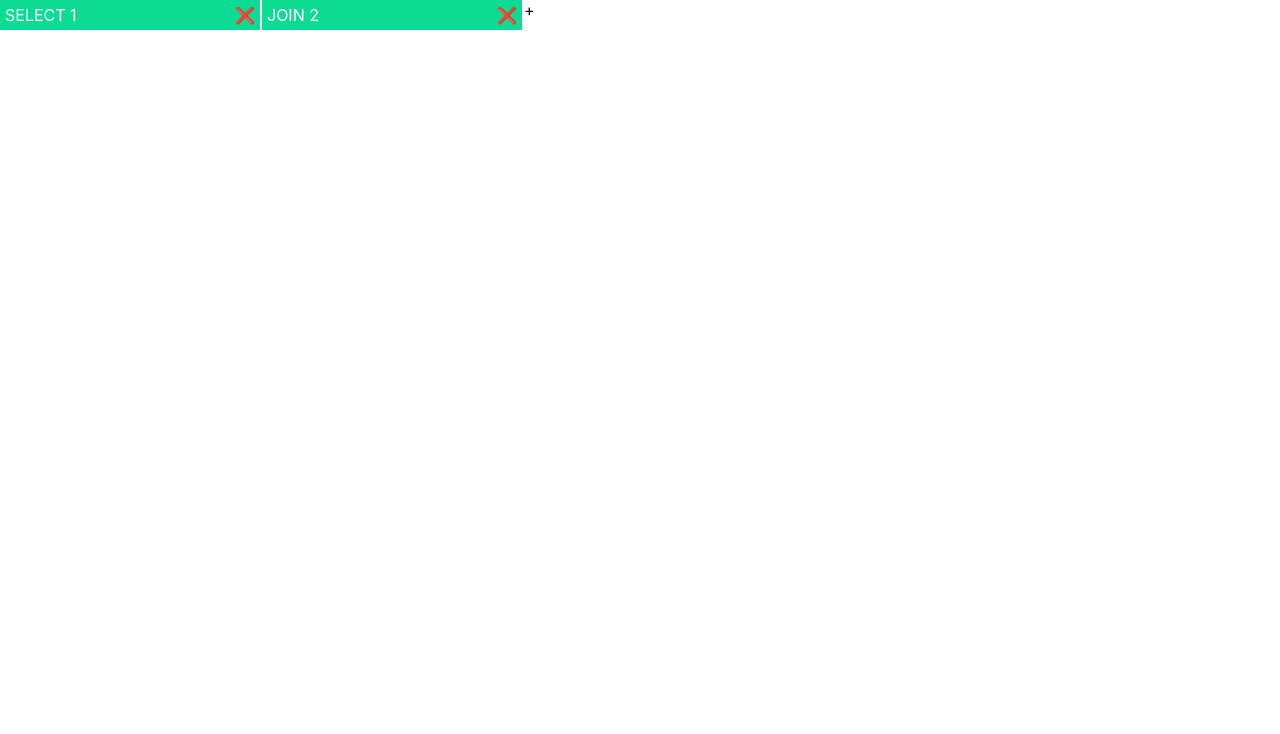
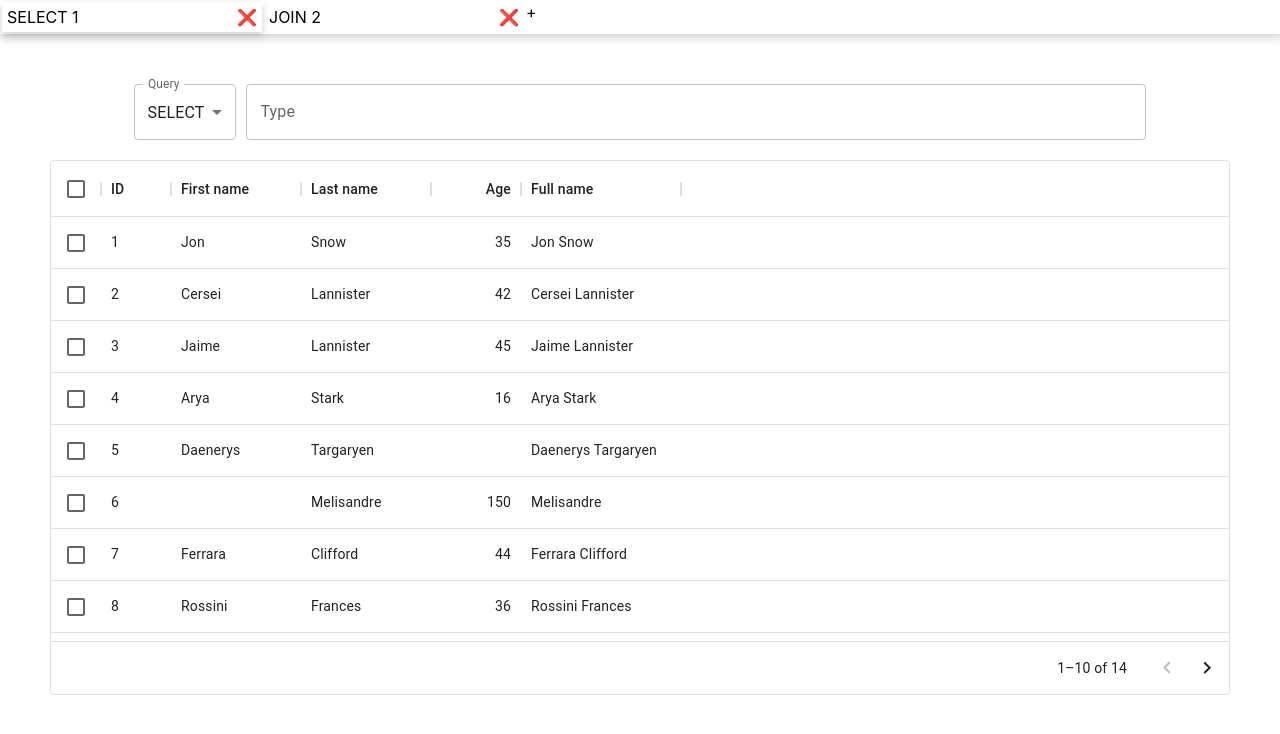
Before and after one commit to tanmayVaish/querier, a React (Vite) app: page / in a window 1280 px wide. Shown: the top 734 px of the page. Built offline with nearby package versions, Linux system fonts and the light colour scheme.

Commit message:
table added

```diff
--- a/package.json
+++ b/package.json
@@ -11,6 +11,7 @@
     "@emotion/react": "^11.9.3",
     "@emotion/styled": "^11.9.3",
     "@mui/material": "^5.8.5",
+    "@mui/x-data-grid": "^5.12.3",
     "@reduxjs/toolkit": "^1.8.2",
     "react": "^18.0.0",
     "react-dom": "^18.0.0",
--- a/src/App.tsx
+++ b/src/App.tsx
@@ -1,8 +1,16 @@
+import Box from "@mui/material/Box";
 import "./App.css";
 import Tabs from "./hoc/Tabs";
+import Main from "./components/Main";
 
 function App() {
-	return <Tabs />;
+	return (
+		<Box>
+			<Tabs>
+				<Main />
+			</Tabs>
+		</Box>
+	);
 }
 
 export default App;
--- /dev/null
+++ b/src/components/Main/DataTable.tsx
@@ -0,0 +1,54 @@
+import * as React from "react";
+import { DataGrid, GridColDef, GridValueGetterParams } from "@mui/x-data-grid";
+
+const columns: GridColDef[] = [
+	{ field: "id", headerName: "ID", width: 70 },
+	{ field: "firstName", headerName: "First name", width: 130 },
+	{ field: "lastName", headerName: "Last name", width: 130 },
+	{
+		field: "age",
+		headerName: "Age",
+		type: "number",
+		width: 90,
+	},
+	{
+		field: "fullName",
+		headerName: "Full name",
+		description: "This column has a value getter and is not sortable.",
+		sortable: false,
+		width: 160,
+		valueGetter: (params: GridValueGetterParams) =>
+			`${params.row.firstName || ""} ${params.row.lastName || ""}`,
+	},
+];
+
+const rows = [
+	{ id: 1, lastName: "Snow", firstName: "Jon", age: 35 },
+	{ id: 2, lastName: "Lannister", firstName: "Cersei", age: 42 },
+	{ id: 3, lastName: "Lannister", firstName: "Jaime", age: 45 },
+	{ id: 4, lastName: "Stark", firstName: "Arya", age: 16 },
+	{ id: 5, lastName: "Targaryen", firstName: "Daenerys", age: null },
+	{ id: 6, lastName: "Melisandre", firstName: null, age: 150 },
+	{ id: 7, lastName: "Clifford", firstName: "Ferrara", age: 44 },
+	{ id: 8, lastName: "Frances", firstName: "Rossini", age: 36 },
+	{ id: 9, lastName: "Roxie", firstName: "Harvey", age: 65 },
+	{ id: 10, lastName: "Roxie", firstName: "Harvey", age: 65 },
+	{ id: 11, lastName: "Roxie", firstName: "Harvey", age: 65 },
+	{ id: 12, lastName: "Roxie", firstName: "Harvey", age: 65 },
+	{ id: 13, lastName: "Roxie", firstName: "Harvey", age: 65 },
+	{ id: 14, lastName: "Roxie", firstName: "Harvey", age: 65 },
+];
+
+export default function DataTable() {
+	return (
+		<div style={{ height: 535, width: "100%" }}>
+			<DataGrid
+				rows={rows}
+				columns={columns}
+				pageSize={10}
+				rowsPerPageOptions={[10]}
+				checkboxSelection
+			/>
+		</div>
+	);
+}
--- /dev/null
+++ b/src/components/Main/index.tsx
@@ -0,0 +1,69 @@
+import Box from "@mui/material/Box";
+import React, { useState } from "react";
+import {
+	FormControl,
+	InputLabel,
+	MenuItem,
+	OutlinedInput,
+	Select,
+} from "@mui/material";
+import DataTable from "./DataTable";
+
+const Main = () => {
+	const mockQuery = ["JOIN", "CREATE", "SELECT"];
+
+	const [query, setQuery] = useState("SELECT");
+	const handleChange = () => {
+		setQuery("JOIN");
+	};
+
+	return (
+		<Box
+			sx={{
+				padding: "50px",
+				display: "flex",
+				flexDirection: "column",
+				gap: "20px",
+			}}
+		>
+			<Box
+				sx={{
+					display: "flex",
+					alignItems: "center",
+					justifyContent: "center",
+					gap: "10px",
+				}}
+			>
+				<FormControl>
+					<InputLabel id="demo-simple-select-label">Query</InputLabel>
+					<Select
+						labelId="demo-simple-select-label"
+						id="demo-simple-select"
+						value={query}
+						label="Query"
+						onChange={handleChange}
+					>
+						{mockQuery.map((item, ind) => (
+							<MenuItem key={ind} value={item}>
+								{item}
+							</MenuItem>
+						))}
+					</Select>
+				</FormControl>
+				<FormControl>
+					<InputLabel htmlFor="component-outlined">Type</InputLabel>
+					<OutlinedInput
+						sx={{ minWidth: "900px" }}
+						id="component-outlined"
+						// value={name}
+						// onChange={handleChange}
+						label="Query"
+					/>
+				</FormControl>
+			</Box>
+			<DataTable />
+		</Box>
+	);
+};
+
+export default Main;
--- a/src/hoc/Tabs/Tab.tsx
+++ b/src/hoc/Tabs/Tab.tsx
@@ -3,7 +3,7 @@ import React, { useEffect } from "react";
 import { useAppDispatch } from "../../redux/hooks";
 import { deleteTab, setActive } from "../../redux/tabReducer";
 
-const Tab = ({ item }: TabProps) => {
+const Tab = ({ item, active }: TabProps) => {
 	const dispatch = useAppDispatch();
 
 	const removeTabHandler = (ind: number) => {
@@ -15,14 +15,26 @@ const Tab = ({ item }: TabProps) => {
 	};
 	return (
 		<Box
-			sx={{
-				display: "flex",
-				alignItems: "center",
-				width: "250px",
-				justifyContent: "space-between",
-				backgroundColor: "#0CDB94",
-				color: "#FFFFFF",
-				padding: "5px",
+			sx={
+				active === item.id
+					? {
+							display: "flex",
+							alignItems: "center",
+							width: "250px",
+							justifyContent: "space-between",
+							padding: "5px",
+							boxShadow: "0 3px 10px rgb(0 0 0 / 0.2)",
+					  }
+					: {
+							display: "flex",
+							alignItems: "center",
+							width: "250px",
+							justifyContent: "space-between",
+							padding: "5px",
+					  }
+			}
+			onClick={() => {
+				activeTabHandler(item.id);
 			}}
 		>
 			<Box>
@@ -45,6 +57,7 @@ type TabProps = {
 		id: number;
 		title: string;
 	};
+	active: number;
 };
 
 export default Tab;
--- a/src/hoc/Tabs/index.tsx
+++ b/src/hoc/Tabs/index.tsx
@@ -2,9 +2,9 @@ import { Box } from "@mui/material";
 import React, { useState } from "react";
 import Tab from "./Tab";
 import { useAppDispatch, useAppSelector } from "../../redux/hooks";
-import { addTab, tableSlice } from "../../redux/tabReducer";
+import { addTab } from "../../redux/tabReducer";
 
-const Tabs = () => {
+const Tabs = ({ children }: Props) => {
 	const tabState = useAppSelector((state) => state.tabs);
 	const dispatch = useAppDispatch();
 	const addTabHandler = () => {
@@ -21,14 +21,18 @@ const Tabs = () => {
 		{ title: "New Tab" },
 	]);
 	return (
+		<Box>
 			<Box
 				sx={{
 					display: "flex",
 					gap: "2px",
+					width: "100%",
+					boxShadow: "0 3px 10px rgb(0 0 0 / 0.2)",
+					padding: "2px",
 				}}
 			>
 				{tabState.tabs.map((item, index) => (
-				<Tab key={index} item={item} />
+					<Tab key={index} active={tabState.active} item={item} />
 				))}
 				<Box
 					onClick={() => {
@@ -38,7 +42,13 @@ const Tabs = () => {
 					+
 				</Box>
 			</Box>
+			<Box>{children}</Box>
+		</Box>
 	);
 };
 
+type Props = {
+	children: JSX.Element;
+};
+
 export default Tabs;
--- a/src/redux/tabReducer.tsx
+++ b/src/redux/tabReducer.tsx
@@ -2,10 +2,10 @@ import { createSlice, PayloadAction } from "@reduxjs/toolkit";
 import type { RootState } from "./store";
 
 interface tabValue {
+	// TODO: id system can be alpha numeric
 	id: number;
 	title: string;
 	query: string;
-	active: number;
 }
 
 interface tabState {
@@ -25,13 +25,11 @@ const initialState: tabState = {
 			id: 1,
 			title: "SELECT",
 			query: "",
-			active: 1,
 		},
 		{
 			id: 2,
 			title: "JOIN",
 			query: "",
-			active: 1,
 		},
 	],
 };
@@ -42,11 +40,10 @@ export const tableSlice = createSlice({
 	initialState,
 	reducers: {
 		addTab: (state, action) => {
-			const { id, title, query } = action.payload;
+			const { id, title } = action.payload;
 			const tab: any = {
 				id,
 				title,
-				query,
 			};
 			state.tabs.push(tab);
 			state.totalTab += 1;
@@ -61,7 +58,9 @@ export const tableSlice = createSlice({
 			return newStateCopy;
 		},
 		setActive: (state, action) => {
-			state.active = action.payload;
+			const newState: tabState = { ...state };
+			newState.active = action.payload;
+			return newState;
 		},
 		editTab: (state, action) => {
 			const { id, title, query } = action.payload;
```
Lines whose indentation alone changed are shown as unchanged.
